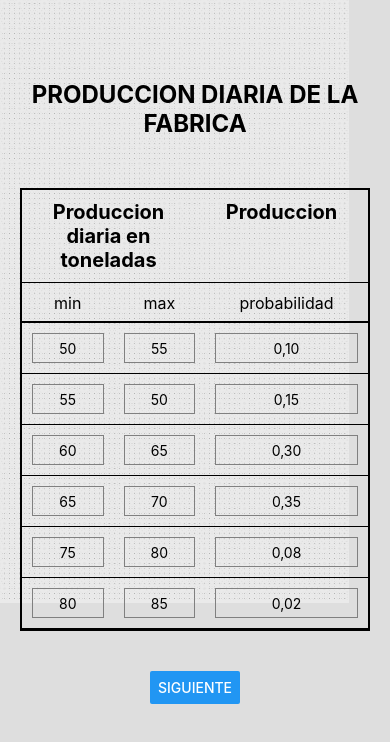
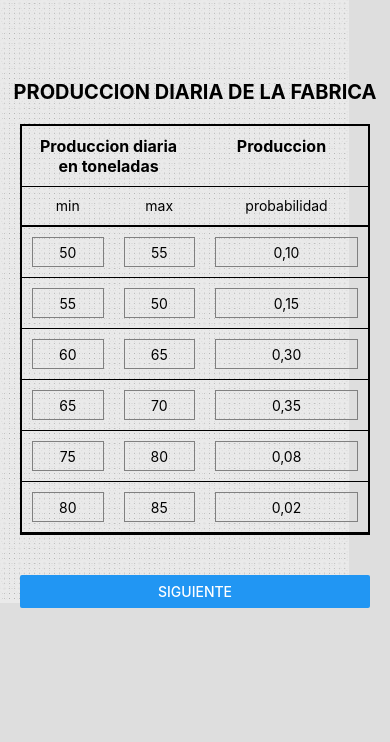
Before and after one commit to JhonyVS/TSS, a React Native app: screen /Tab3 in a window 390 px wide. Both pictures are taken after a click on the button "EMPEZAR". Shown: the top 742 px of the page. Built offline with nearby package versions, Linux system fonts and the light colour scheme.

Commit message:
varias mejoras y tab4_sin_terminar

```diff
--- a/src/components/tableProduccion.tsx
+++ b/src/components/tableProduccion.tsx
@@ -199,14 +199,15 @@ const styles = StyleSheet.create({
   },
   cellText: {
     textAlign: 'center',
+    fontSize: 12,
   },
   cellTextMin: {
     textAlign: 'center',
-    fontSize: 16,
+    fontSize: 14,
   },
   cellTextMax: {
     textAlign: 'center',
-    fontSize: 20,
+    fontSize: 16,
     fontWeight: 'bold',
   },
   input: {
@@ -216,6 +217,7 @@ const styles = StyleSheet.create({
     borderWidth: 0.75,
     paddingHorizontal: 5,
     textAlign: 'center'
+
   },
 });
 
--- a/src/models/produccion.ts
+++ b/src/models/produccion.ts
@@ -1,8 +1,8 @@
 
 
+export const prodMedia = ['50-55','55-60','60-65','65-70','75-80','80-85'];
+
 export class Produccion {
-
-
     public getProduccionDiaria(prob:number): number{
 
         var res = Math.floor(Math.random()*(5+1)+50);
--- a/src/screens/OneScreen.tsx
+++ b/src/screens/OneScreen.tsx
@@ -2,7 +2,6 @@ import React from 'react';
 import { View, Text, StyleSheet, Button, ImageBackground } from 'react-native';
 import { useNavigation } from '@react-navigation/native';
 import TableProduccion from '../components/tableProduccion';
-import { StatusBar } from 'expo-status-bar';
 import { StackNavigationProp } from '@react-navigation/stack';
 import { RootStackParamList } from '../RootStackParamList';
 import { ScrollView } from 'react-native-gesture-handler';
@@ -24,12 +23,12 @@ const OneScreen: React.FC = () => {
       <View style={styles.overlay}>
         <ScrollView>
         <View style={styles.contentContainer}>
-          <View style={styles.titulo}>
+          <View>
             <Text style={styles.textoTitulo}>PRODUCCION DIARIA DE LA FABRICA</Text>
           </View>
           <TableProduccion />
           <View style={styles.containerButton}>
-            <Button title="Siguiente" onPress={handleButtonPress} />
+            <Button title ='Siguiente' onPress={handleButtonPress} />
           </View>
 
         </View>
@@ -52,24 +51,17 @@ const styles = StyleSheet.create({
     flex: 1,
     //justifyContent: 'center',
   },
-  titulo: {
-    alignItems: 'center',
-    justifyContent: 'center',
-    padding: 30,
-
-  },
   textoTitulo: {
-    paddingTop: 50,
+    paddingTop: 80,
     fontWeight: 'bold',
     color: 'black',
     textAlign: 'center',
-    fontSize: 24,
+    fontSize: 20,
   },
   containerButton: {
-    flexDirection: 'row',
     justifyContent: 'center',
-    alignSelf: 'center',
-    marginTop: 20,
+    margin: 20,
+    elevation: 5,
   },
 });
 
--- a/src/screens/TwoScreen.tsx
+++ b/src/screens/TwoScreen.tsx
@@ -9,9 +9,11 @@ import { RootStackParamList } from '../RootStackParamList';
 
 type resultsScreenProp = StackNavigationProp<RootStackParamList, 'ResultsScreen'>;
 type resultsScreenBack = StackNavigationProp<RootStackParamList, 'OneScreen'>;
+
+
 const TwoScreen: React.FC = () => {
-  const navigation = useNavigation<resultsScreenProp>(); // Obtiene la función de navegación
-  const navigationBack = useNavigation<resultsScreenBack>(); // Obtiene la función de navegación
+const navigation = useNavigation<resultsScreenProp>(); // Obtiene la función de navegación
+const navigationBack = useNavigation<resultsScreenBack>(); // Obtiene la función de navegación
 
   const handleButtonPress = () => {
     // Navega a la siguiente pantalla al presionar el botón
@@ -29,7 +31,7 @@ const TwoScreen: React.FC = () => {
     >
       <View style={styles.overlay}>
     <View style={styles.container}>
-      <View style={styles.titulo}>
+      <View>
           <Text style={styles.textoTitulo}>CAPACIDAD DE TRANSPORTE DE LA FABRICA</Text>
         </View>
         <TableTransporte/>
@@ -60,24 +62,17 @@ const styles = StyleSheet.create({
     flex: 1,
     //justifyContent: 'center',
   },
-  titulo: {
-    alignItems: 'center',
-    justifyContent: 'center',
-    padding: 30,
-
-  },
   textoTitulo: {
-    paddingTop: 50,
+    paddingTop: 80,
     fontWeight: 'bold',
     color: 'black',
     textAlign: 'center',
-    fontSize: 24,
+    fontSize: 20,
   },
   containerButton: {
-    flexDirection: 'row',
     justifyContent: 'center',
-    alignSelf: 'center',
-    marginTop: 20,
+    margin: 20,
+    elevation: 5,
   },
 });
 
--- a/src/screens/tabs/Tab1.tsx
+++ b/src/screens/tabs/Tab1.tsx
@@ -2,7 +2,7 @@ import React from 'react';
 import { View, Text, StyleSheet, ImageBackground, ScrollView, TextInput } from 'react-native';
 import { Produccion } from '../../models/produccion';
 
-const diasLaborables: number = 25;
+const diasLaborables: number = 12;
 
 const p = new Produccion();
 
@@ -20,7 +20,6 @@ export const arreglos = {
   prodsArray: [],
   camsArray: [],
 }
-
 
 
 const generarTabla = () => {
@@ -141,7 +140,7 @@ const styles = StyleSheet.create({
     fontWeight: 'bold',
     color: 'black',
     textAlign: 'center',
-    fontSize: 24,
+    fontSize: 20,
   },
   cell: {
     flex: 1,
--- a/src/screens/tabs/Tab2.tsx
+++ b/src/screens/tabs/Tab2.tsx
@@ -193,7 +193,7 @@ const styles = StyleSheet.create({
   },
   cellTextMax: {
     textAlign: 'center',
-    fontSize: 16,
+    fontSize: 14,
     fontWeight: 'bold',
   },
   cellTextBordered: {
@@ -227,7 +227,7 @@ const styles = StyleSheet.create({
     fontWeight: 'bold',
     color: 'black',
     textAlign: 'center',
-    fontSize: 24,
+    fontSize: 20,
   },
   texto: {
     color: 'black',
--- a/src/screens/tabs/Tab3.tsx
+++ b/src/screens/tabs/Tab3.tsx
@@ -6,13 +6,26 @@ import PieChartExample from './charts/PieChartExample';
 
 
 const valores = [10 , 15 , 30 , 35, 8 , 2 ];
-
+function mediaArray (vector: number[]) {
+  let res:number[] = [];
+  let j = 0;
+  for (let i = 0; i < 12; i++) {
+    let med = 0;
+    for (j; j < ((vector.length/12)*(i+1)); j++) {
+      med = med + vector[j];
+    }
+    console.log(med);
+    res[i]= med/(vector.length/12);
+  }
+  return res;
+}
+const promedioProduccion = mediaArray(arreglos.prodsArray);
+const promedioCamiones   = mediaArray(arreglos.camsArray);
 
 
 const Tab3: React.FC = () => {
 
   return (
-
     <ImageBackground
       source={require('../../../assets/img/back5.jpg')}
       style={styles.container}
@@ -22,16 +35,27 @@ const Tab3: React.FC = () => {
             <View style={styles.titulo}>
               <Text style={styles.textoTitulo}>GRÁFICOS</Text>
             </View>
-
+            <ScrollView>
             <View>
                 <Text style={styles.cellTextMax}>Distribución de la producción</Text>
                   <PieChartExample valores={valores} />
+                  <Text style={styles.cellTextMin}>
+                    Esta es la distribución de la producción.
+                </Text>
             </View>
             <View>
               <Text style={styles.cellTextMax}>Producción y camiones</Text>
                 <LineChartExample data1={arreglos.prodsArray} data2={arreglos.camsArray} />
+                <View style={styles.etiquetasGraficos}>
+                <Text style={styles.produccion}>•PRODUCCIÓN•    </Text>
+                <Text style={styles.camiones}>•CAMIONES•</Text>
+                </View>
+                <Text style={styles.cellTextMin}>
+                  En este Gráfico podemos ver la variación entre los la producción y la
+                  capacidad de transporte de la empresa al año.
+                </Text>
             </View>
-
+            </ScrollView>
         </View>
       </View>
     </ImageBackground>
@@ -39,44 +63,19 @@ const Tab3: React.FC = () => {
 };
 
 const styles = StyleSheet.create({
-  row: {
-    flexDirection: 'row',
-    borderBottomWidth: 0.7,
-    borderColor: '#000',
-  },
 
-  cell: {
-    flex: 1,
-    padding: 10,
-  },
-  firstColumn: {
-    flex: 1, // Divide la primera columna al 50%
-  },
-  secondColumn: {
-    flex: 1, // La segunda columna también ocupa el 50%
-  },
-  quarterColumn: {
-    flex: 0.25, // Divide las celdas de las columnas en un cuarto
-    //textAlign: 'center',
-    //justifyContent: 'center',
-  },
-  halfColumn: {
-    flex: 0.5, // Divide las celdas de la columna a la mitad
-  },
-  thirdColumn: {
-    flex: 0.333, // Divide las celdas de la columna a la mitad
-  },
-  cellText: {
-    textAlign: 'center',
-  },
   cellTextMin: {
     textAlign: 'center',
     justifyContent: 'center',
-    fontSize: 12,
+    fontSize: 14,
+    marginLeft: 20,
+    marginRight: 20,
   },
   cellTextMax: {
+    paddingTop: 20,
+    paddingBottom: 0,
     textAlign: 'center',
-    fontSize: 26,
+    fontSize: 18,
     fontWeight: 'bold',
   },
 
@@ -116,6 +115,23 @@ const styles = StyleSheet.create({
     paddingHorizontal: 5,
     textAlign: 'center'
   },
+  produccion : {
+    textAlign: 'center',
+    fontSize: 12,
+    fontWeight: 'bold',
+    color: 'rgb(134, 65, 244)',
+  },
+  camiones : {
+    textAlign: 'center',
+    fontSize: 12,
+    fontWeight: 'bold',
+    color: 'rgb(67, 156, 145)',
+  },
+  etiquetasGraficos: {
+    flexDirection : 'row',
+    alignItems: 'center',
+    justifyContent: 'center',
+  }
 });
 
 export default Tab3;
--- /dev/null
+++ b/src/screens/tabs/Tab4.tsx
@@ -0,0 +1,113 @@
+import { StackNavigationProp } from '@react-navigation/stack';
+import React from 'react';
+import { View, Text, StyleSheet, ImageBackground, ScrollView, TextInput, Button } from 'react-native';
+import { RootStackParamList } from '../../RootStackParamList';
+import { useNavigation } from '@react-navigation/native'; // Importa useNavigation
+
+
+type resultsScreenBack = StackNavigationProp<RootStackParamList, 'OneScreen'>;
+
+const Tab4: React.FC = () => {
+
+
+    const navigationBack = useNavigation<resultsScreenBack>();
+    function handleButtonPressVolver():void  {
+
+        navigationBack.navigate('OneScreen');
+    };
+    function handleButtonPressOpen(): void {
+        throw new Error('Function not implemented.');
+    }
+    function handleButtonPressSave(): void {
+        throw new Error('Function not implemented.');
+    }
+    function handleButtonPressPrint(): void {
+        throw new Error('Function not implemented.');
+    }
+
+
+return (
+
+    <ImageBackground
+      source={require('../../../assets/img/back5.jpg')}
+      style={styles.container}
+    >
+      <View style={styles.overlay}>
+        <View style={styles.container}>
+            <View style={styles.titulo}>
+              <Text style={styles.textoTitulo}>OPCIONES</Text>
+            </View>
+            <ScrollView>
+            <View style={styles.containerButton}>
+                <Button title ='IMPRIMIR' onPress={handleButtonPressPrint} />
+            </View>
+
+            <View>
+                <View style={styles.containerButton}>
+                    <Button title ='ABRIR' onPress={handleButtonPressOpen} />
+                </View>
+            </View>
+            <View>
+
+                <View style={styles.containerButton}>
+                    <Button title ='GUARDAR' onPress={handleButtonPressSave} />
+                </View>
+            </View>
+            <View>
+
+            <View style={styles.containerButton}>
+                    <Button title ='Volver Inicio' onPress={handleButtonPressVolver} />
+                </View>
+
+            </View>
+            </ScrollView>
+        </View>
+      </View>
+    </ImageBackground>
+  );
+};
+
+const styles = StyleSheet.create({
+  cellTextMin: {
+    textAlign: 'center',
+    justifyContent: 'center',
+    fontSize: 14,
+},
+  containerButton: {
+    justifyContent: 'center',
+    margin: 5,
+    elevation: 25,
+    paddingLeft: 40,
+    paddingRight: 40,
+    paddingBottom:40,
+},
+  container: {
+    flex: 1,
+    resizeMode: 'cover',
+},
+  overlay: {
+    flex: 1,
+    backgroundColor: 'rgba(50,50,150,0.2)',
+},
+  contentContainer: {
+    flex: 1,
+    //justifyContent: 'center',
+},
+  titulo: {
+    alignItems: 'center',
+    justifyContent: 'center',
+    padding: 40,
+
+},
+  textoTitulo: {
+    paddingTop: 20,
+    paddingBottom: 50,
+    fontWeight: 'bold',
+    color: 'black',
+    textAlign: 'center',
+    fontSize: 24,
+},
+
+});
+
+export default Tab4;
--- a/src/screens/tabs/charts/LineChartExample.tsx
+++ b/src/screens/tabs/charts/LineChartExample.tsx
@@ -2,12 +2,14 @@ import React from 'react';
 import { View, StyleSheet } from 'react-native';
 import { LineChart } from 'react-native-chart-kit';
 import { Dimensions } from "react-native";
+
+
 const screenWidth = Dimensions.get("window").width -20;
 
 const LineChartExample = ({ data1, data2 }) => {
   const c = data2.map(p=> p*13);
   const chartData = {
-    labels: [], // Puedes personalizar las etiquetas según tus datos
+    labels: ['Ene','Feb','Mar','Abr','May','Jun','Jul','Ago','Sep','Oct','Nov','Dic'], // Puedes personalizar las etiquetas según tus datos
     datasets: [
       {
         data: data1,
@@ -37,7 +39,7 @@ const LineChartExample = ({ data1, data2 }) => {
         style={styles.chart}
         data={chartData}
         width={screenWidth}
-        height={200}
+        height={180}
         yAxisLabel="T. "
         //transparent={true}
         chartConfig={chartConfig}
```
Also changed, not shown: src/RootStackParamList.tsx (+6 -1 lines), src/screens/Inicio.tsx (+6 -16 lines), src/screens/tabs/charts/PieChartExample.tsx (+5 -2 lines).
